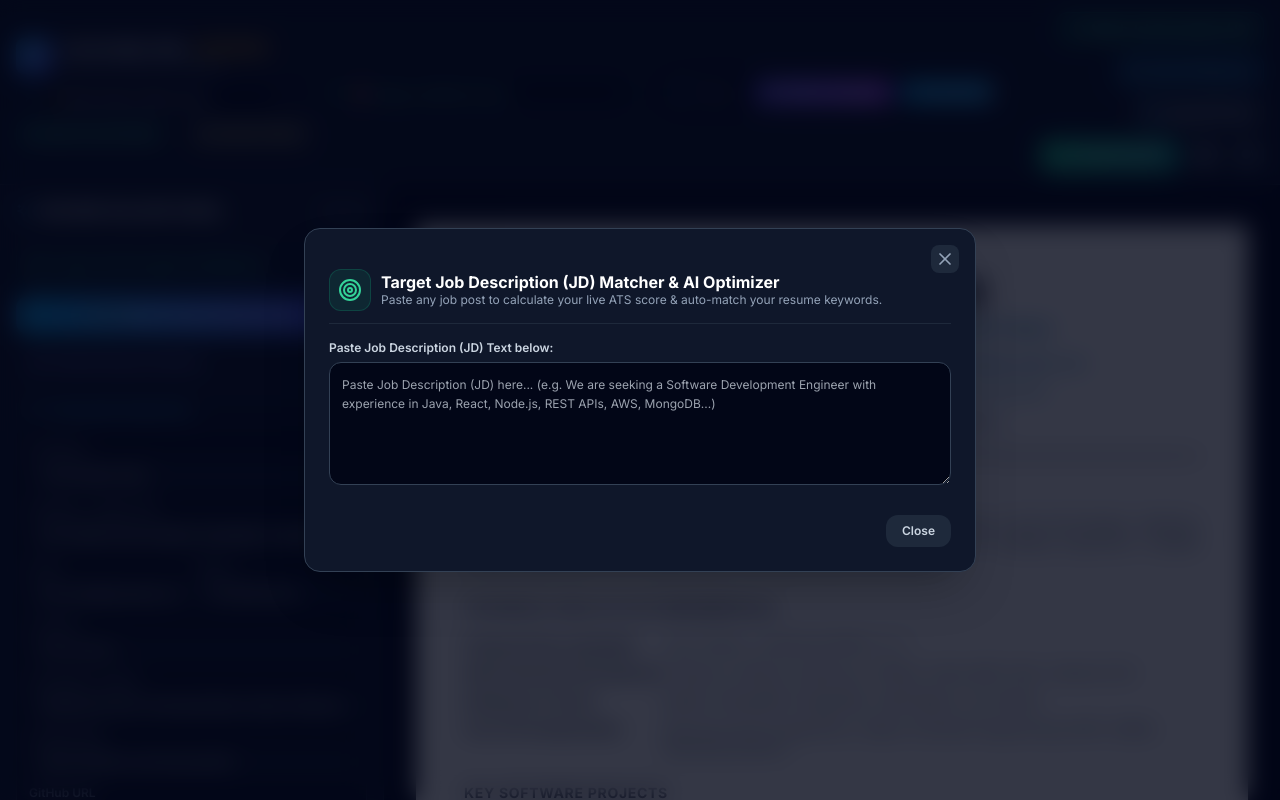
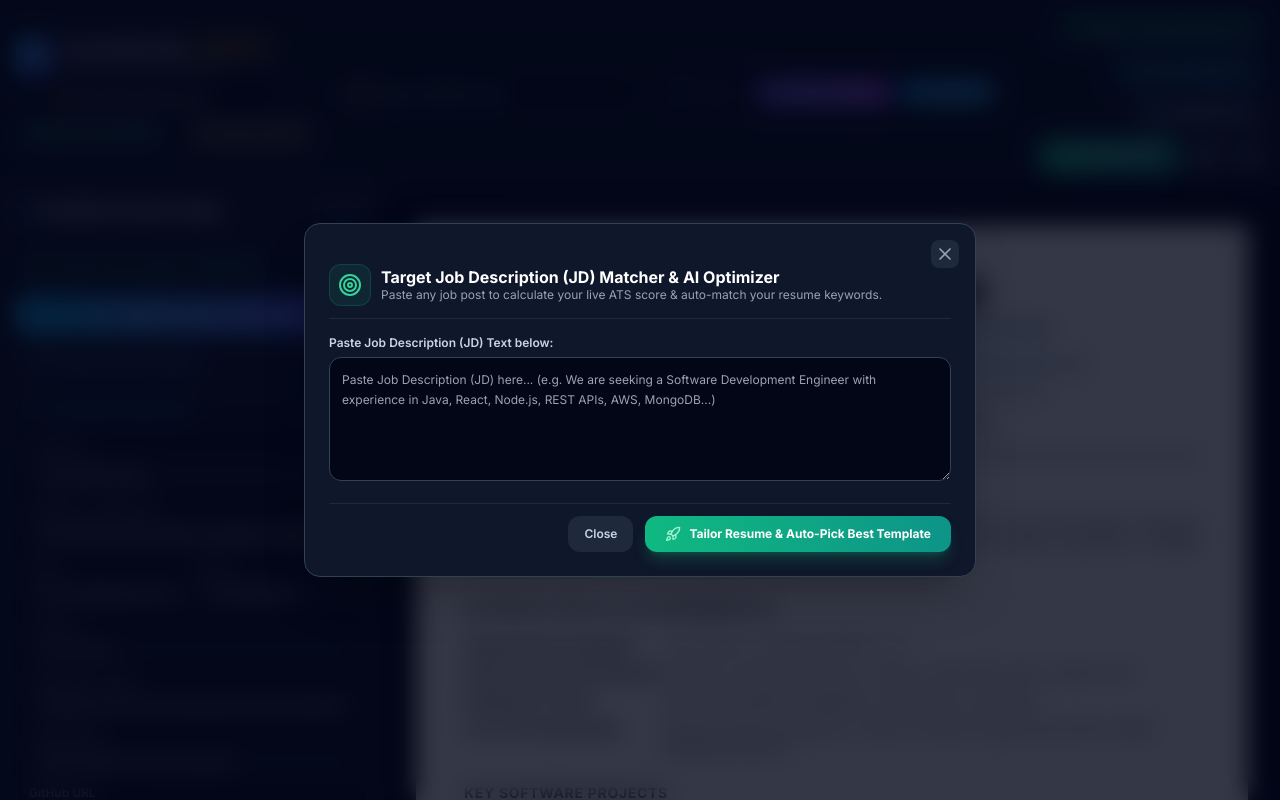
Before and after one commit to yakshithmekala/Buildresume, a React (Vite) app: page / in a window 1280 px wide. Both pictures are taken after a click on the button "Match Job Description (JD)". Shown: the top 800 px of the page. Built offline with nearby package versions, Linux system fonts and the light colour scheme.

Commit message:
fix: make Tailor Resume & Auto-Pick Best Template button always visible in JD Modal footer

```diff
--- a/src/components/HeaderNavbar.tsx
+++ b/src/components/HeaderNavbar.tsx
@@ -137,7 +137,7 @@ export const HeaderNavbar: React.FC<HeaderNavbarProps> = ({
   // Analyze JD text
   const handleJdTextChange = (text: string) => {
     setJdText(text);
-    if (text.trim().length > 20) {
+    if (text.trim().length > 0) {
       const result = analyzeJd(data, text);
       setJdAnalysis(result);
     } else {
@@ -616,25 +616,28 @@ ${data.achievements.map(a => `• ${a}`).join('\n')}
                     </div>
                   </div>
                 )}
-
-                <button
-                  onClick={() => {
-                    handleTailorForJd();
-                    setShowJdModal(false);
-                  }}
-                  className="w-full py-2.5 bg-gradient-to-r from-emerald-500 to-teal-600 hover:from-emerald-400 hover:to-teal-500 text-white rounded-xl font-bold text-xs flex items-center justify-center gap-2 shadow-lg transition-all mt-2"
-                >
-                  <Rocket className="w-4 h-4 text-emerald-200" /> Tailor Resume & Auto-Pick Best Template
-                </button>
               </div>
             )}
 
-            <div className="flex justify-end pt-2">
+            <div className="flex items-center justify-end gap-3 pt-3 border-t border-slate-800">
               <button
                 onClick={() => setShowJdModal(false)}
-                className="px-4 py-2 bg-slate-800 hover:bg-slate-700 text-slate-300 rounded-xl text-xs font-semibold"
+                className="px-4 py-2.5 bg-slate-800 hover:bg-slate-700 text-slate-300 rounded-xl text-xs font-semibold"
               >
                 Close
+              </button>
+              <button
+                onClick={() => {
+                  if (!jdText.trim()) {
+                    alert('Please paste a Job Description (JD) text into the text area first!');
+                    return;
+                  }
+                  handleTailorForJd();
+                  setShowJdModal(false);
+                }}
+                className="px-5 py-2.5 bg-gradient-to-r from-emerald-500 to-teal-600 hover:from-emerald-400 hover:to-teal-500 text-white rounded-xl font-bold text-xs flex items-center justify-center gap-2 shadow-lg shadow-emerald-500/25 transition-all"
+              >
+                <Rocket className="w-4 h-4 text-emerald-200" /> Tailor Resume & Auto-Pick Best Template
               </button>
             </div>
 
```
